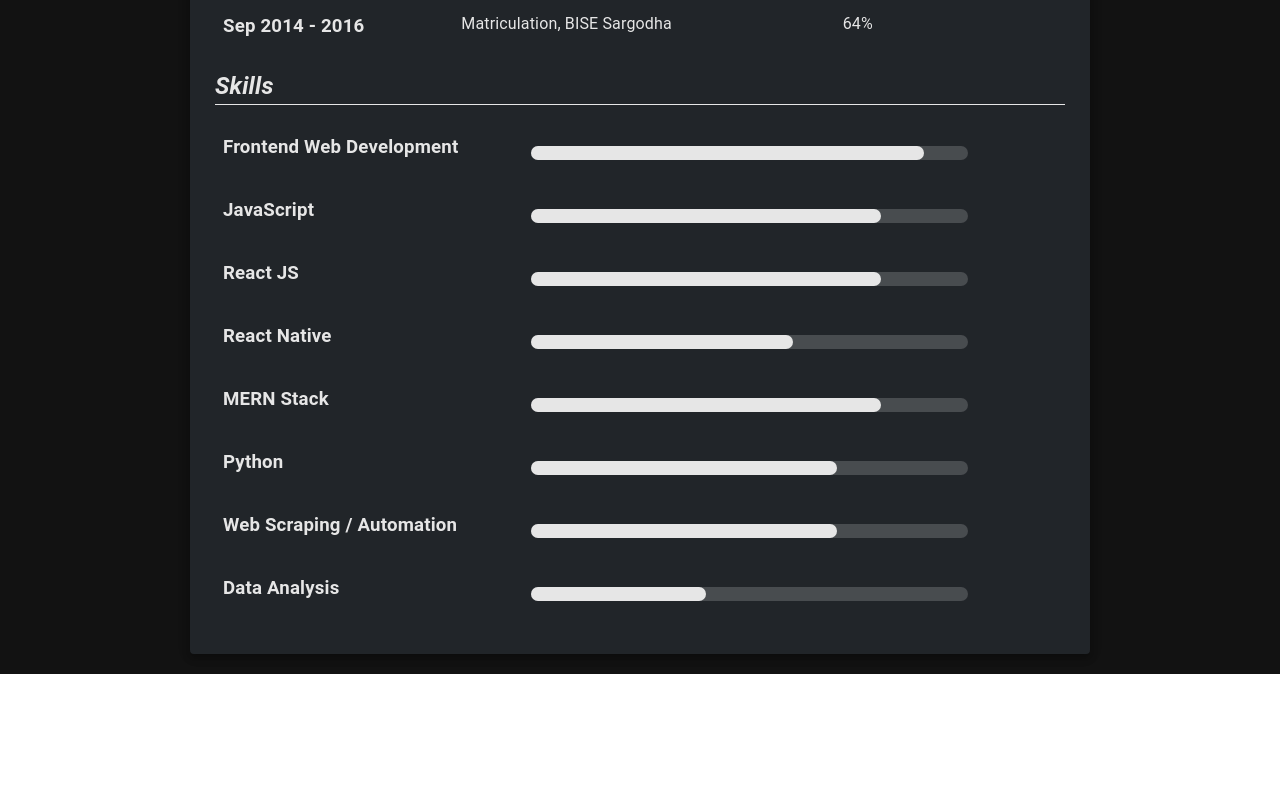
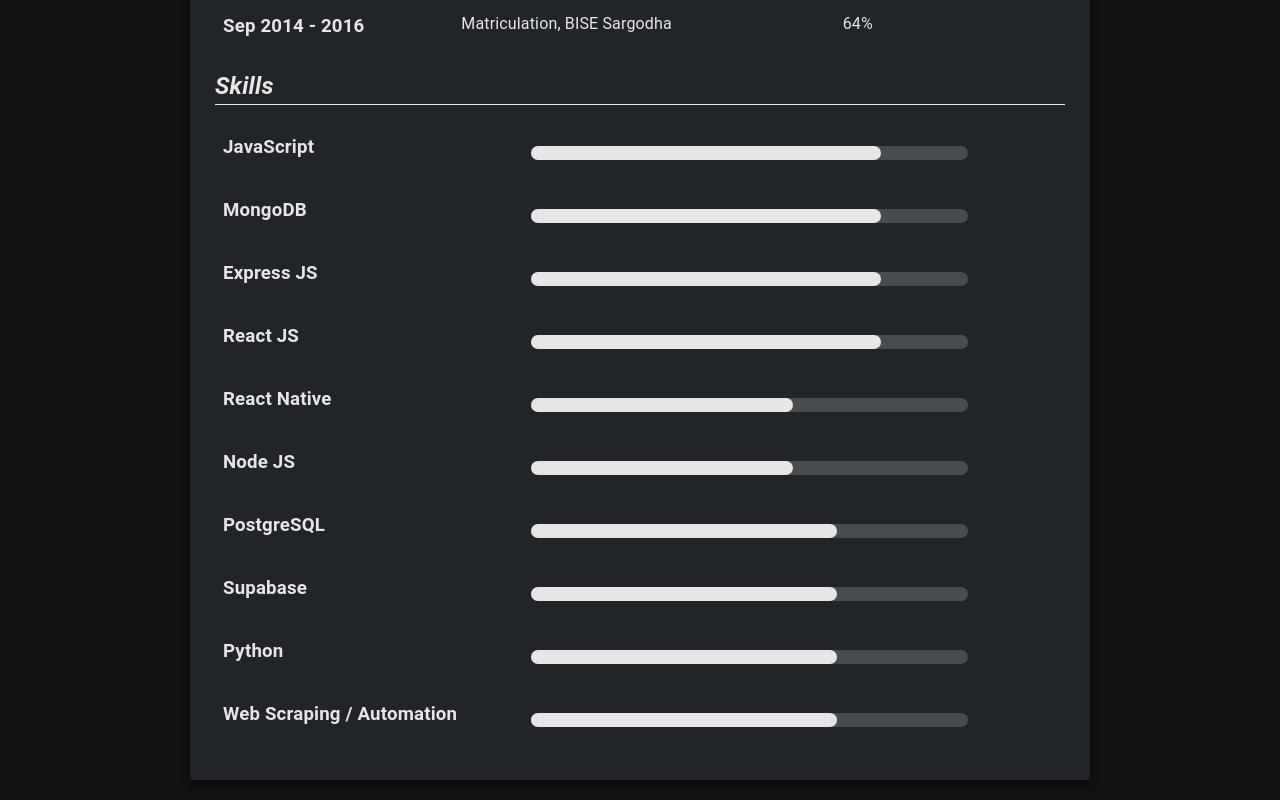
Before and after one commit to hammadaslam1/portfolio-website, a React (Create React App) app: page /resume in a window 1280 px wide. Shown: the part 807-1607 px from the top of the page. Before the commit the page ends 1481 px from the top, so only its background shows below. Built offline with nearby package versions, Linux system fonts and the light colour scheme.

Commit message:
updated resume and added skills

```diff
--- a/src/components/pages/Resume.jsx
+++ b/src/components/pages/Resume.jsx
@@ -81,11 +81,11 @@
   };
   const skillRow = [
     createRows(
-      "Frontend Web Development",
+      "JavaScript",
       <Slider
         sx={sliderStyles}
         size="small"
-        defaultValue={100}
+        defaultValue={90}
         valueLabelDisplay="auto"
         step={10}
         disabled
@@ -93,34 +93,21 @@
         max={110}
       />
     ),
-    // createRows(
-    //   "CSS",
-    //   <Slider
-    //     sx={sliderStyles}
-    //     size="small"
-    //     defaultValue={100}
-    //     valueLabelDisplay="auto"
-    //     step={10}
-    //     disabled
-    //     min={10}
-    //     max={110}
-    //   />
-    // ),
-    // createRows(
-    //   "Front-End Development",
-    //   <Slider
-    //     sx={sliderStyles}
-    //     size="small"
-    //     defaultValue={100}
-    //     valueLabelDisplay="auto"
-    //     step={10}
-    //     disabled
-    //     min={10}
-    //     max={110}
-    //   />
-    // ),
     createRows(
-      "JavaScript",
+      "MongoDB",
+      <Slider
+        sx={sliderStyles}
+        size="small"
+        defaultValue={90}
+        valueLabelDisplay="auto"
+        step={10}
+        disabled
+        min={10}
+        max={110}
+      />
+    ),
+    createRows(
+      "Express JS",
       <Slider
         sx={sliderStyles}
         size="small"
@@ -158,25 +145,38 @@
         max={110}
       />
     ),
-    // createRows(
-    //   "C++",
-    //   <Slider
-    //     sx={sliderStyles}
-    //     size="small"
-    //     defaultValue={60}
-    //     valueLabelDisplay="auto"
-    //     step={10}
-    //     disabled
-    //     min={10}
-    //     max={110}
-    //   />
-    // ),
     createRows(
-      "MERN Stack",
+      "Node JS",
       <Slider
         sx={sliderStyles}
         size="small"
-        defaultValue={90}
+        defaultValue={70}
+        valueLabelDisplay="auto"
+        step={10}
+        disabled
+        min={10}
+        max={110}
+      />
+    ),
+    createRows(
+      "PostgreSQL",
+      <Slider
+        sx={sliderStyles}
+        size="small"
+        defaultValue={80}
+        valueLabelDisplay="auto"
+        step={10}
+        disabled
+        min={10}
+        max={110}
+      />
+    ),
+    createRows(
+      "Supabase",
+      <Slider
+        sx={sliderStyles}
+        size="small"
+        defaultValue={80}
         valueLabelDisplay="auto"
         step={10}
         disabled
@@ -203,19 +203,6 @@
         sx={sliderStyles}
         size="small"
         defaultValue={80}
-        valueLabelDisplay="auto"
-        step={10}
-        disabled
-        min={10}
-        max={110}
-      />
-    ),
-    createRows(
-      "Data Analysis",
-      <Slider
-        sx={sliderStyles}
-        size="small"
-        defaultValue={50}
         valueLabelDisplay="auto"
         step={10}
         disabled
```
